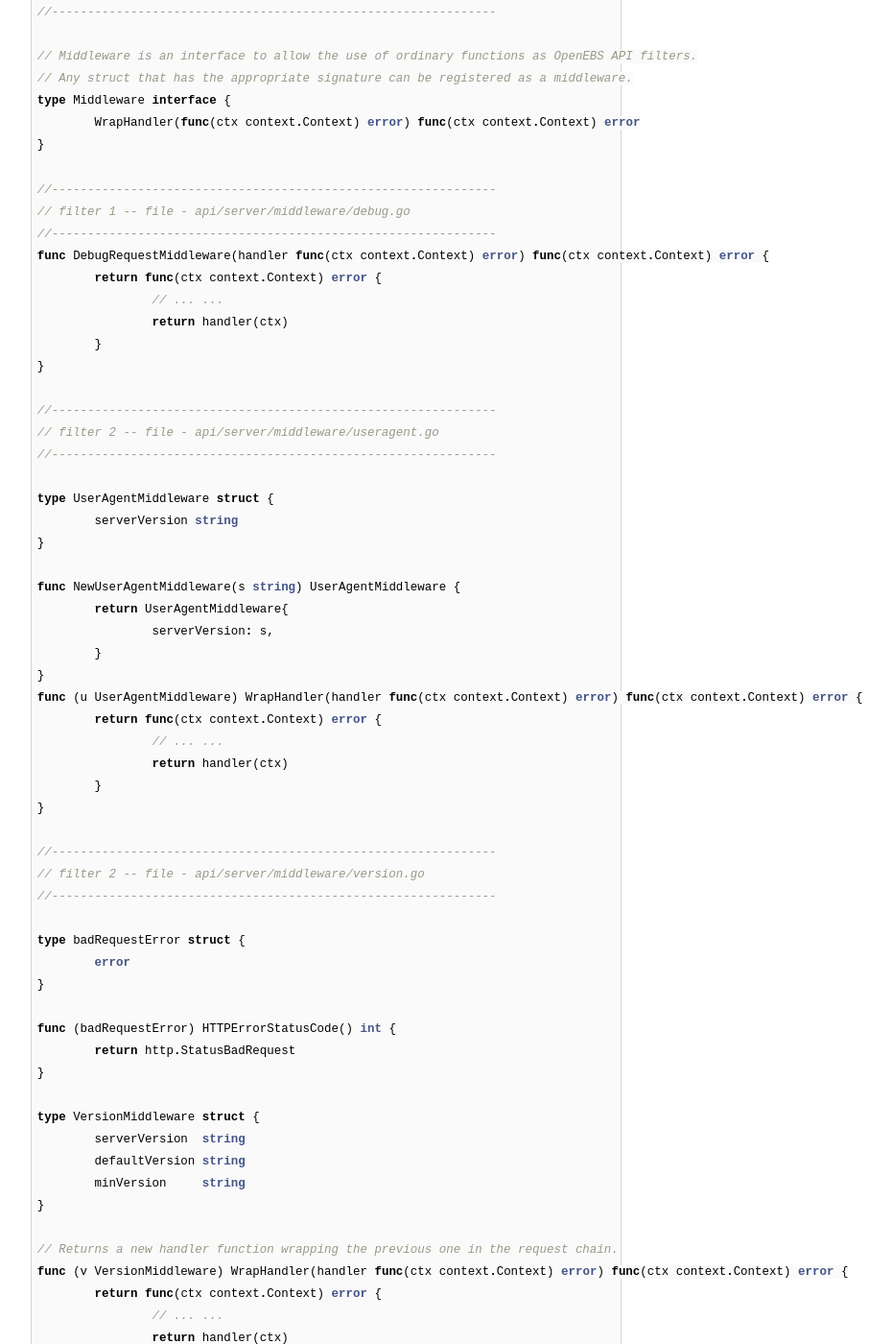
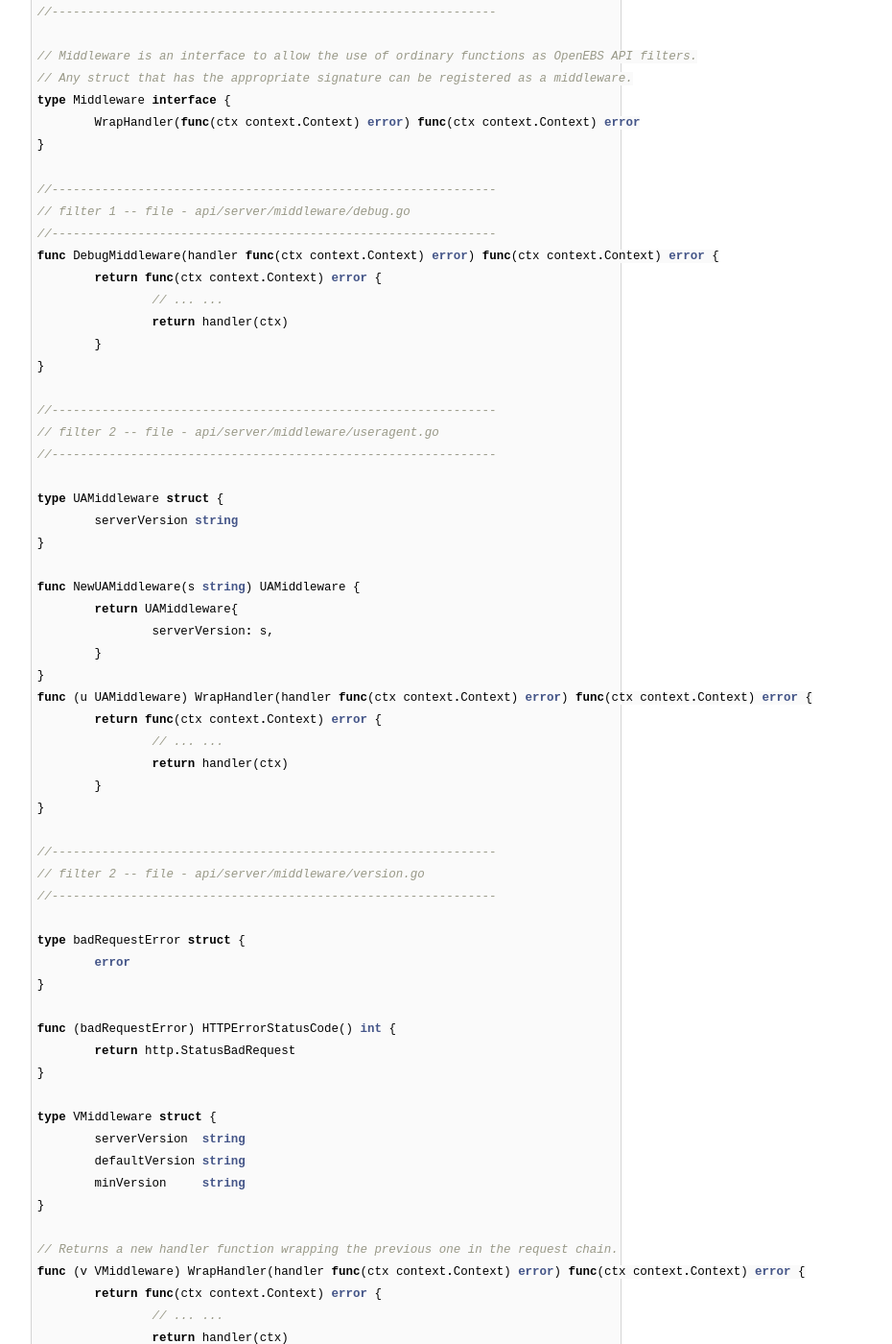
Before and after one commit to AmitKumarDas/amitkumardas.github.io, a Jekyll site: the page built from _posts/2016-07-14-my-golang-refresher.md, in a window 1280 px wide and 1400 px high, scrolled down 3641 px. Shown: the whole window at 96% size, without its empty margins (300-1230 px from the left). Built offline with Jekyll 4.4.1, drawn with Linux system fonts in a browser that asks for light colours; some of the changed text lies outside the part shown.

Commit message:
Update 2016-07-14-my-golang-refresher.md

```diff
--- a/_posts/2016-07-14-my-golang-refresher.md
+++ b/_posts/2016-07-14-my-golang-refresher.md
@@ -191,7 +191,7 @@ type Middleware interface {
 //--------------------------------------------------------------
 // filter 1 -- file - api/server/middleware/debug.go
 //--------------------------------------------------------------
-func DebugRequestMiddleware(handler func(ctx context.Context) error) func(ctx context.Context) error {
+func DebugMiddleware(handler func(ctx context.Context) error) func(ctx context.Context) error {
 	return func(ctx context.Context) error {
 		// ... ...
 		return handler(ctx)
@@ -202,16 +202,16 @@ func DebugRequestMiddleware(handler func(ctx context.Context) error) func(ctx co
 // filter 2 -- file - api/server/middleware/useragent.go
 //--------------------------------------------------------------
 
-type UserAgentMiddleware struct {
+type UAMiddleware struct {
 	serverVersion string
 }
 
-func NewUserAgentMiddleware(s string) UserAgentMiddleware {
-	return UserAgentMiddleware{
+func NewUAMiddleware(s string) UAMiddleware {
+	return UAMiddleware{
 		serverVersion: s,
 	}
 }
-func (u UserAgentMiddleware) WrapHandler(handler func(ctx context.Context) error) func(ctx context.Context) error {
+func (u UAMiddleware) WrapHandler(handler func(ctx context.Context) error) func(ctx context.Context) error {
 	return func(ctx context.Context) error {
 		// ... ...
 		return handler(ctx)
@@ -230,14 +230,14 @@ func (badRequestError) HTTPErrorStatusCode() int {
 	return http.StatusBadRequest
 }
 
-type VersionMiddleware struct {
+type VMiddleware struct {
 	serverVersion  string
 	defaultVersion string
 	minVersion     string
 }
 
 // Returns a new handler function wrapping the previous one in the request chain.
-func (v VersionMiddleware) WrapHandler(handler func(ctx context.Context) error) func(ctx context.Context) error {
+func (v VMiddleware) WrapHandler(handler func(ctx context.Context) error) func(ctx context.Context) error {
 	return func(ctx context.Context) error {
 		// ... ...
 		return handler(ctx)
```
Also changed, not shown: other parts of _posts/2016-07-14-my-golang-refresher.md (+14 -0 lines).
